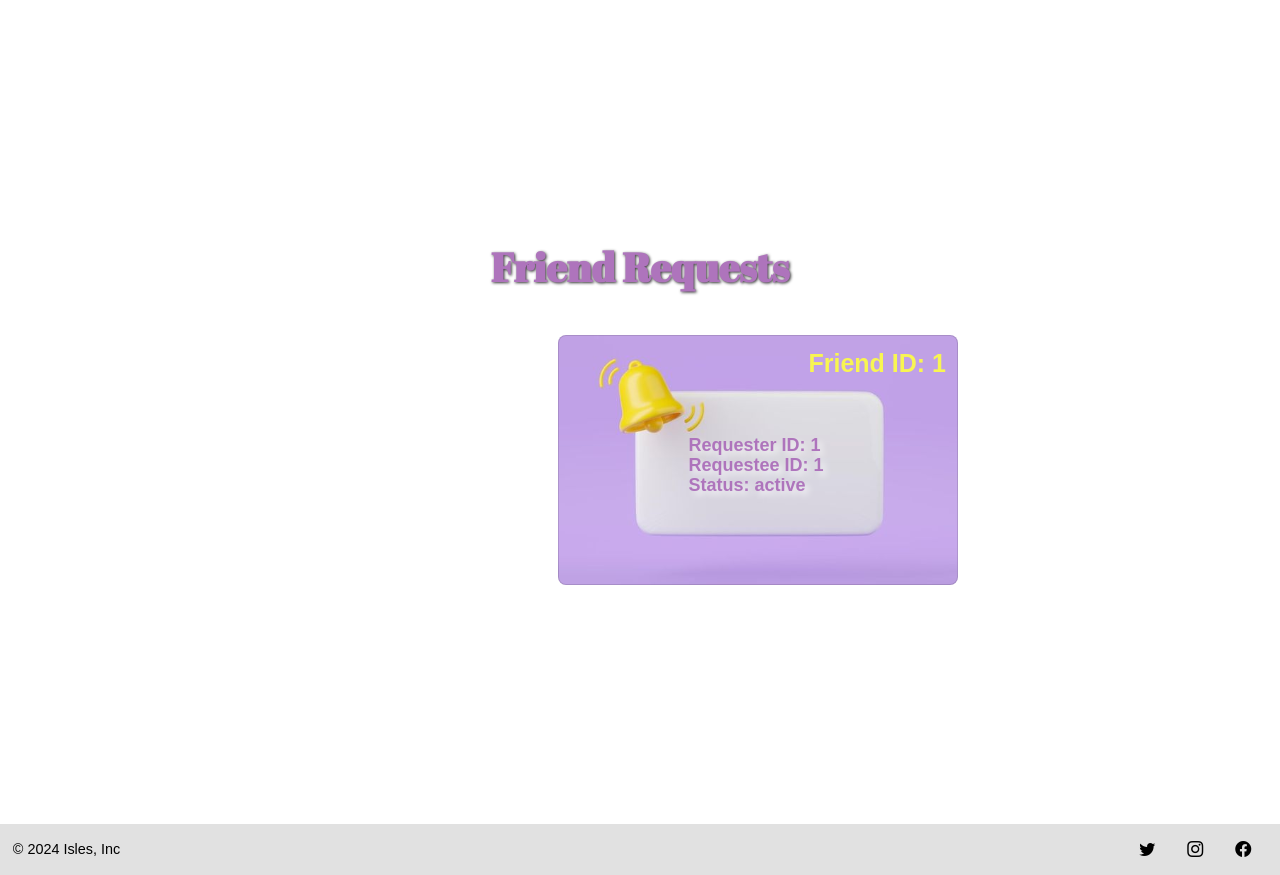
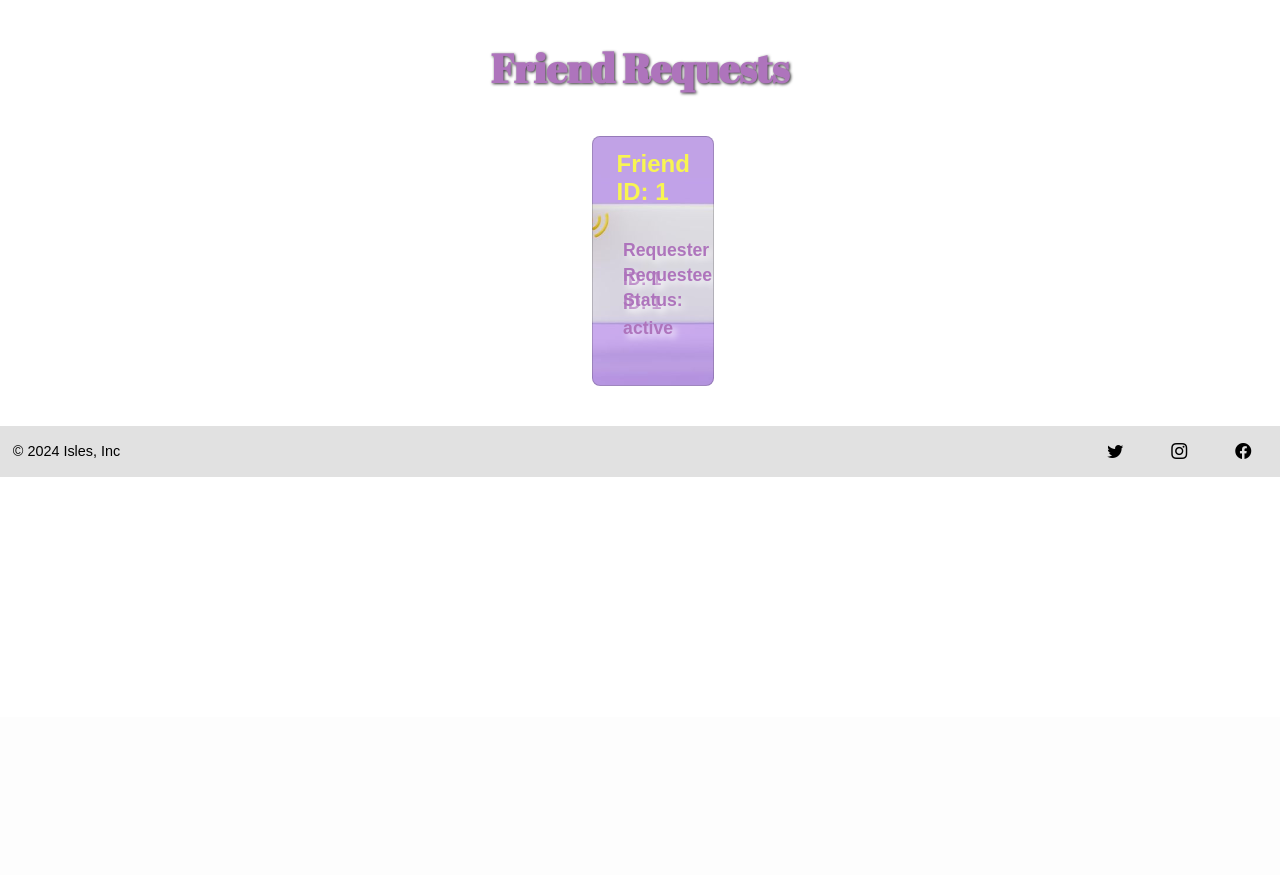
Before and after one commit to colelezzz/DA, a PHP site: page /A05/index.php in a window 1280 px wide. Shown: the part 83-958 px from the top of the page. After the commit the page ends 560 px from the top, so only its background shows below. Run offline with PHP 8.4, Linux system fonts and the light colour scheme; tables that the repository leaves empty or names only in its code hold one stand-in row (values such as "Sample post").

Commit message:
Add files via upload

```diff
--- a/A05/index.php
+++ b/A05/index.php
@@ -10,8 +10,7 @@ $result = executeQuery($query);
 <head>
     <meta charset="UTF-8">
     <meta name="viewport" content="width=device-width, initial-scale=1.0">
-    <link rel="stylesheet" href="https://cdn.jsdelivr.net/npm/bootstrap@4.5.3/dist/css/bootstrap.min.css"
-          integrity="sha384-TX8t27EcRE3e/ihU7zmQxVncDAy5uIKz4rEkgIXeMed4M0jlfIDPvg6uqKI2xXr2" crossorigin="anonymous">
+    <link href="https://cdn.jsdelivr.net/npm/bootstrap@5.3.3/dist/css/bootstrap.min.css" rel="stylesheet" integrity="sha384-QWTKZyjpPEjISv5WaRU9OFeRpok6YctnYmDr5pNlyT2bRjXh0JMhjY6hW+ALEwIH" crossorigin="anonymous">
     <link href="https://cdn.jsdelivr.net/npm/bootstrap-icons/font/bootstrap-icons.css" rel="stylesheet">
     <link href="https://fonts.googleapis.com/css2?family=Abril+Fatface&display=swap" rel="stylesheet">
     <title>A05</title>
@@ -32,17 +31,18 @@ $result = executeQuery($query);
     </nav>
 </header>
 
+<div class="container-fluid d-flex justify-content-center align-items-center">
     <div class="container mt-4">
         <h1 class="text-center mb-4">Friend Requests</h1>
-    <div class="row justify-content-center">
+        <div class="row justify-content-center g-3">
             <?php
             if ($result && mysqli_num_rows($result) > 0) {
                 while ($row = mysqli_fetch_assoc($result)) {
             ?>
-                <div class="col-md-6 mb-6">
+                    <div class="col-lg-4 col-md-6 col-sm-10">
                         <div class="card">
-                        <div class="cardBody">
-                            <h5 class="cardTitle">Friend ID: <?php echo htmlspecialchars($row['friendID']); ?></h5>
+                            <div class="card-body">
+                                <h5 class="friendID">Friend ID: <?php echo htmlspecialchars($row['friendID']); ?></h5>
                                 <p class="requesterID">Requester ID: <?php echo htmlspecialchars($row['requesterID']); ?></p>
                                 <p class="requesteeID">Requestee ID: <?php echo htmlspecialchars($row['requesteeID']); ?></p>
                                 <p class="status">Status: <?php echo htmlspecialchars($row['status']); ?></p>
@@ -57,6 +57,8 @@ $result = executeQuery($query);
             ?>
         </div>
     </div>
+</div>
+
 
 <footer id="footer">
     <div class="footerContainer">
@@ -82,27 +84,66 @@ document.addEventListener('DOMContentLoaded', function() {
     const toggleSwitch = document.querySelector('.toggleSwitch');
     const logo = document.querySelector('.logo');
 
+    const darkModeState = localStorage.getItem('darkMode');
+    if (darkModeState === 'enabled') {
+        enableDarkMode();
+    }
+
     toggleSwitch.addEventListener('click', function() {
-        document.body.classList.toggle('darkMode');
-        document.querySelector('header').classList.toggle('darkMode');
-        document.querySelector('footer').classList.toggle('darkMode');
-        logo.classList.toggle('darkMode');
-
-        const navLinks = document.querySelectorAll('nav a');
-        navLinks.forEach(link => {
-            link.classList.toggle('darkMode');
+        if (document.body.classList.contains('darkMode')) {
+            disableDarkMode();
+        } else {
+            enableDarkMode();
+        }
     });
 
-        const cards = document.querySelectorAll('.card');
-        cards.forEach(card => {
-            card.classList.toggle('darkMode');
-        });
+    function enableDarkMode() {
+        document.body.classList.add('darkMode');
+        document.querySelector('header').classList.add('darkMode');
+        document.querySelector('footer').classList.add('darkMode');
+        logo.classList.add('darkMode');
 
-        const headers = document.querySelectorAll('h1');
-        headers.forEach(header => {
-            header.classList.toggle('darkMode');
-        });
-    });
+        var navLinks = document.querySelectorAll('nav a');
+        for (var i = 0; i < navLinks.length; i++) {
+            navLinks[i].classList.add('darkMode');
+        }
+
+        var cards = document.querySelectorAll('.card');
+        for (var i = 0; i < cards.length; i++) {
+            cards[i].classList.add('darkMode');
+        }
+
+        var headers = document.querySelectorAll('h1');
+        for (var i = 0; i < headers.length; i++) {
+            headers[i].classList.add('darkMode');
+        }
+
+        localStorage.setItem('darkMode', 'enabled');
+    }
+
+    function disableDarkMode() {
+        document.body.classList.remove('darkMode');
+        document.querySelector('header').classList.remove('darkMode');
+        document.querySelector('footer').classList.remove('darkMode');
+        logo.classList.remove('darkMode');
+
+        var navLinks = document.querySelectorAll('nav a');
+        for (var i = 0; i < navLinks.length; i++) {
+            navLinks[i].classList.remove('darkMode');
+        }
+
+        var cards = document.querySelectorAll('.card');
+        for (var i = 0; i < cards.length; i++) {
+            cards[i].classList.remove('darkMode');
+        }
+
+        var headers = document.querySelectorAll('h1');
+        for (var i = 0; i < headers.length; i++) {
+            headers[i].classList.remove('darkMode');
+        }
+
+        localStorage.setItem('darkMode', 'disabled');
+    }
 });
 </script>
 
--- a/A05/style.css
+++ b/A05/style.css
@@ -145,7 +145,7 @@ h3.darkMode {
     flex-direction: column;
     justify-content: center;
     align-items: center;
-    min-height: 100vh;
+    width: 90%;
     padding: 20px;
     flex-wrap: wrap;
 }
@@ -159,6 +159,7 @@ h3.darkMode {
     width: 400px;
     color: white;
     margin: 20px;
+    max-width: 90%;
     border-radius: 8px;
     overflow: hidden;
     transition: transform 0.3s, box-shadow 0.3s;
@@ -171,43 +172,43 @@ h3.darkMode {
 .cardBody {
     position: relative;
     padding: 10px;
-}
 
-.cardTitle{
-    color:rgb(248, 245, 82);
+}.friendID {
+    color: rgb(248, 245, 82);
     font-weight: bolder;
     position: absolute;
-    font-size: 25px;
-    top: 12px;
-    left: 250px;
+    font-size: 1.5em;
+    top: 5%;
+    left: 50%;
+    transform: translateX(-50%);
     z-index: 1;
 }
 
 .requesterID {
-    color:rgb(174, 116, 188);
+    color: rgb(174, 116, 188);
+    font-weight: bold;
     position: absolute;
-    font-weight: bold;
-    font-size: 18px;
-    top: 95px;
-    left: 130px;
+    font-size: 1.1em;
+    top: 40%;
+    left: 25%;
 }
 
 .requesteeID {
-    color:rgb(174, 116, 188);
+    color: rgb(174, 116, 188);
+    font-weight: bold;
     position: absolute;
-    font-weight: bold;
-    font-size: 18px;
-    top: 115px;
-    left: 130px;
+    font-size: 1.1em;
+    top: 50%;
+    left: 25%;
 }
 
 .status {
-    color:rgb(174, 116, 188);
+    color: rgb(174, 116, 188);
+    font-weight: bold;
     position: absolute;
-    font-weight: bold;
-    font-size: 18px;
-    top: 135px;
-    left: 130px;
+    font-size: 1.1em;
+    top: 60%;
+    left: 25%;
 }
 
 footer {
```
Lines whose indentation alone changed are shown as unchanged.
